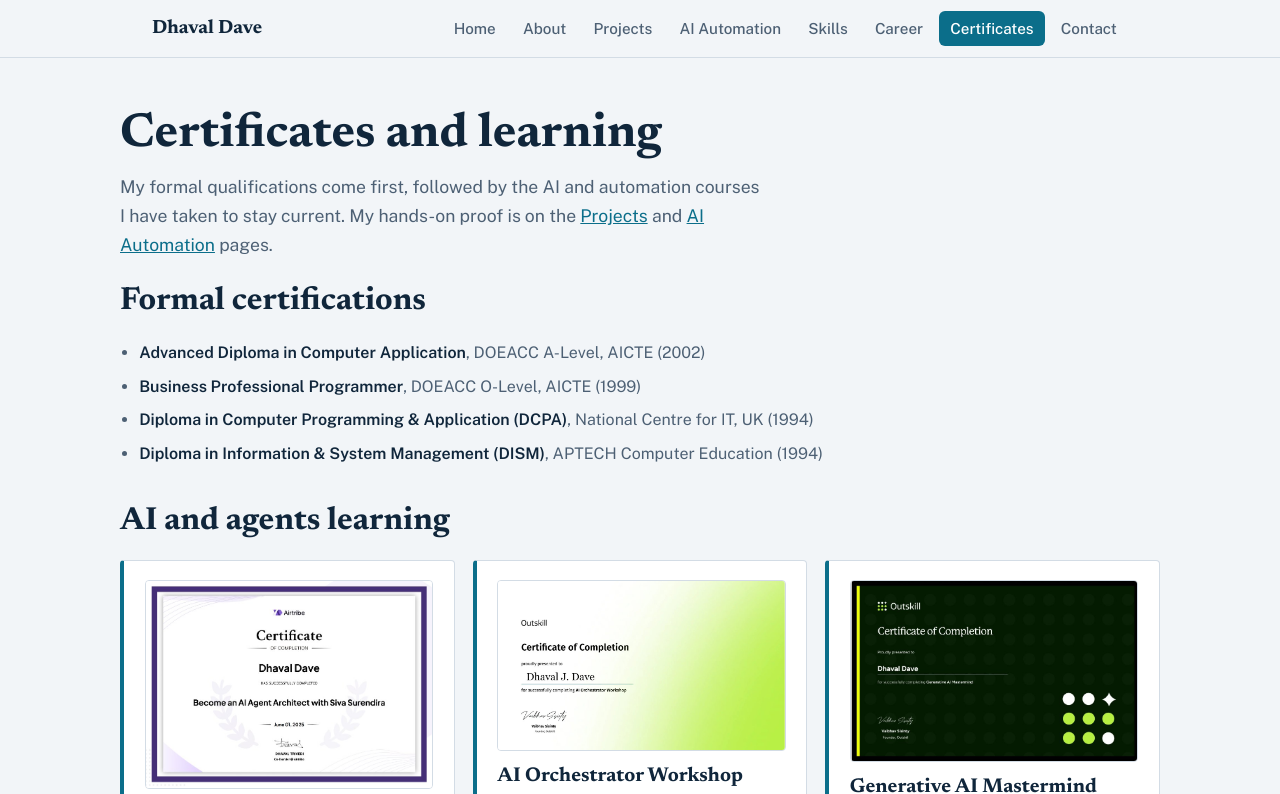
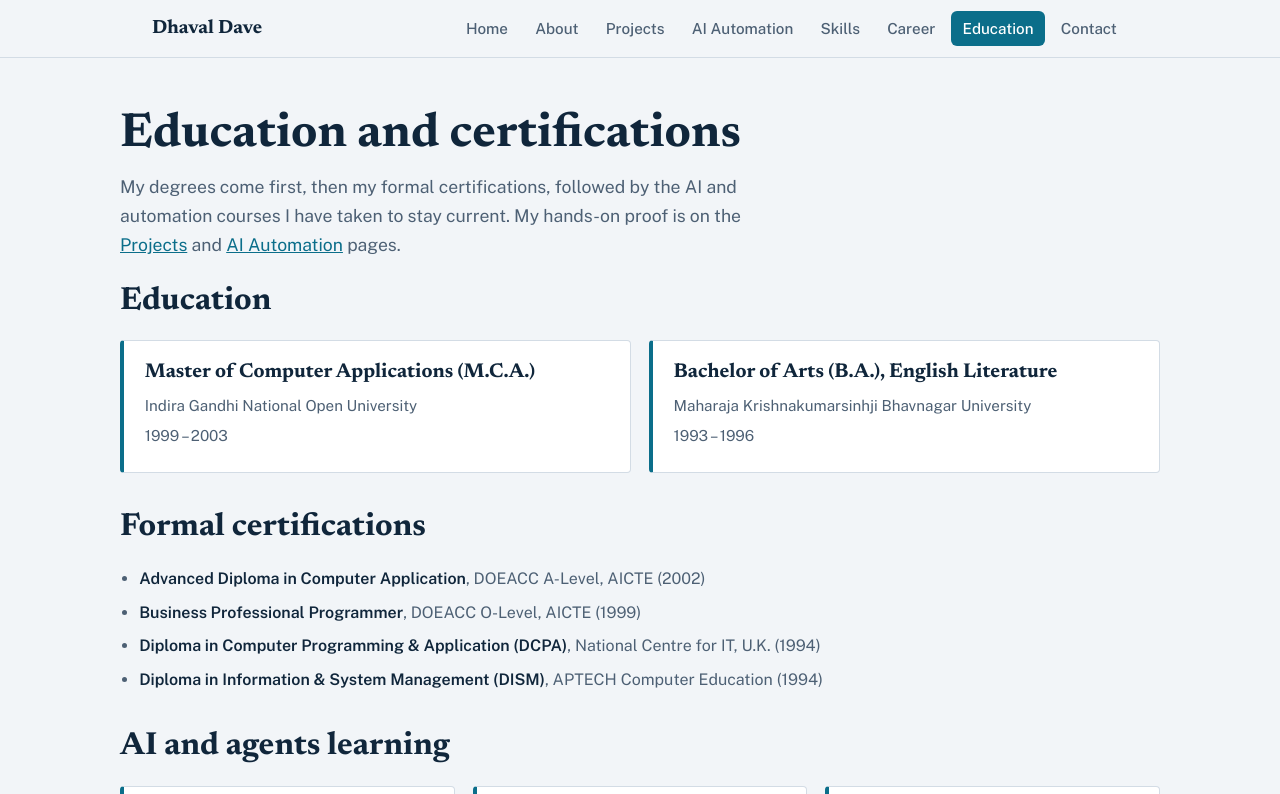
Before and after one commit to dhavaldave1974/dhavaldave1974.github.io, a plain HTML site: page education.html in a window 1280 px wide. Shown: the top 794 px of the page. Drawn offline with nearby package versions, Linux system fonts and the light colour scheme.

Commit message:
Remove certificate.html & added educational.html

```diff
--- a/certificates.html
+++ b/education.html
@@ -1,14 +1,29 @@
 <!DOCTYPE html>
 <html lang="en"><head><meta charset="utf-8"><meta name="viewport" content="width=device-width, initial-scale=1">
-<title>Certificates | Dhaval Dave</title><meta name="description" content="Dhaval Dave: Technical Project Manager and Solution Architect, 21+ years.">
+<title>Education and certifications | Dhaval Dave</title><meta name="description" content="Dhaval Dave: Technical Project Manager and Solution Architect, 21+ years.">
 <link rel="preconnect" href="https://fonts.googleapis.com"><link rel="preconnect" href="https://fonts.gstatic.com" crossorigin>
 <link href="https://fonts.googleapis.com/css2?family=Newsreader:opsz,wght@6..72,500;6..72,700&family=Public+Sans:wght@400;500;600&display=swap" rel="stylesheet">
 <link rel="stylesheet" href="style.css"></head><body>
-<header class="top"><div class="wrap"><a class="brand" href="index.html">Dhaval Dave</a><nav aria-label="Main"><a href="index.html">Home</a><a href="about.html">About</a><a href="projects.html">Projects</a><a href="automation.html">AI Automation</a><a href="skills.html">Skills</a><a href="career.html">Career</a><a href="certificates.html" aria-current="page">Certificates</a><a href="contact.html">Contact</a></nav></div></header>
-<main><div class="wrap page"><h1 class="pt">Certificates and learning</h1>
-<p class="lead">My formal qualifications come first, followed by the AI and automation courses I have taken to stay current. My hands-on proof is on the <a href="projects.html">Projects</a> and <a href="automation.html">AI Automation</a> pages.</p>
-<h2>Formal certifications</h2>
-<ul class="plain"><li><strong>Advanced Diploma in Computer Application</strong>, DOEACC A-Level, AICTE (2002)</li><li><strong>Business Professional Programmer</strong>, DOEACC O-Level, AICTE (1999)</li><li><strong>Diploma in Computer Programming &amp; Application (DCPA)</strong>, National Centre for IT, UK (1994)</li><li><strong>Diploma in Information &amp; System Management (DISM)</strong>, APTECH Computer Education (1994)</li></ul>
+<header class="top"><div class="wrap"><a class="brand" href="index.html">Dhaval Dave</a><nav aria-label="Main"><a href="index.html">Home</a><a href="about.html">About</a><a href="projects.html">Projects</a><a href="automation.html">AI Automation</a><a href="skills.html">Skills</a><a href="career.html">Career</a><a href="education.html" aria-current="page">Education</a><a href="contact.html">Contact</a></nav></div></header>
+<main><div class="wrap page"><h1 class="pt">Education and certifications</h1>
+<p class="lead">My degrees come first, then my formal certifications, followed by the AI and automation courses I have taken to stay current. My hands-on proof is on the <a href="projects.html">Projects</a> and <a href="automation.html">AI Automation</a> pages.</p>
+<h2>Education</h2>
+
+<div class="cases">
+		<div class="card">
+			<h3>Master of Computer Applications (M.C.A.)</h3>
+			<p>Indira Gandhi National Open University</p>
+			<p>1999 – 2003</p>
+		</div>
+		<div class="card">
+			<h3>Bachelor of Arts (B.A.), English Literature</h3>
+			<p>Maharaja Krishnakumarsinhji Bhavnagar University</p>
+			<p>1993 – 1996</p>
+		</div>
+</div>
+
+<h2 style="margin-top:2.2rem">Formal certifications</h2>
+<ul class="plain"><li><strong>Advanced Diploma in Computer Application</strong>, DOEACC A-Level, AICTE (2002)</li><li><strong>Business Professional Programmer</strong>, DOEACC O-Level, AICTE (1999)</li><li><strong>Diploma in Computer Programming &amp; Application (DCPA)</strong>, National Centre for IT, U.K. (1994)</li><li><strong>Diploma in Information &amp; System Management (DISM)</strong>, APTECH Computer Education (1994)</li></ul>
 <h2 style="margin-top:2.2rem">AI and agents learning</h2><div class="cases"><div class="card cert"><a href="certificates/airtribe-ai-agent-architect.jpg" target="_blank" rel="noopener"><img src="certificates/airtribe-ai-agent-architect.jpg" alt="Certificate: Become an AI Agent Architect" loading="lazy"></a><h3>Become an AI Agent Architect</h3><p>Airtribe, June 2025</p><p>Course on designing AI agents. Supports the agent and automation work on my AI Automation page.</p></div><div class="card cert"><a href="certificates/outskill-ai-orchestrator-workshop.jpg" target="_blank" rel="noopener"><img src="certificates/outskill-ai-orchestrator-workshop.jpg" alt="Certificate: AI Orchestrator Workshop" loading="lazy"></a><h3>AI Orchestrator Workshop</h3><p>Outskill</p><p>Workshop on orchestrating AI tools and agents into working workflows.</p></div><div class="card cert"><a href="certificates/outskill-generative-ai-mastermind.jpg" target="_blank" rel="noopener"><img src="certificates/outskill-generative-ai-mastermind.jpg" alt="Certificate: Generative AI Mastermind" loading="lazy"></a><h3>Generative AI Mastermind</h3><p>Outskill</p><p>Hands-on programme covering generative AI tools, prompting and building with AI.</p></div></div>
 <h2 style="margin-top:2.2rem">Short workshops and masterclasses</h2>
 <ul class="plain"><li><strong>Claude AI</strong>, Skill Nation live workshop, October 2026 (<a href="certificates/skillnation-claude-ai.jpg" target="_blank" rel="noopener">view certificate</a>)</li><li><strong>MS Office with Claude AI</strong>, Skill Nation live workshop, October 2026 (<a href="certificates/skillnation-ms-office-with-claude-ai.jpg" target="_blank" rel="noopener">view certificate</a>)</li><li><strong>Business Analytics with Power BI</strong>, Skill Nation live workshop, October 2026 (<a href="certificates/skillnation-business-analytics-power-bi.jpg" target="_blank" rel="noopener">view certificate</a>)</li><li><strong>Generative AI Tools</strong>, Skill Nation live workshop, October 2026 (<a href="certificates/skillnation-generative-ai-tools.jpg" target="_blank" rel="noopener">view certificate</a>)</li><li><strong>30 Days Masterclass in Artificial Intelligence</strong>, Pantech.ai (2025, certificate of participation)</li><li><strong>Python for Data Engineering Roles</strong>, Bosscoder Academy (masterclass, certificate of participation)</li></ul>
```
Also changed, not shown: about.html (+1 -1 lines), automation.html (+1 -1 lines), career.html (+1 -1 lines), contact.html (+1 -1 lines), index.html (+2 -2 lines), project-frost.html (+1 -1 lines), project-hospital.html (+1 -1 lines), project-photo-saas.html (+1 -1 lines), project-qualsights.html (+1 -1 lines), project-uk-ecommerce.html (+1 -1 lines), project-voip.html (+1 -1 lines), projects.html (+1 -1 lines), skills.html (+1 -1 lines), 1 other file.
